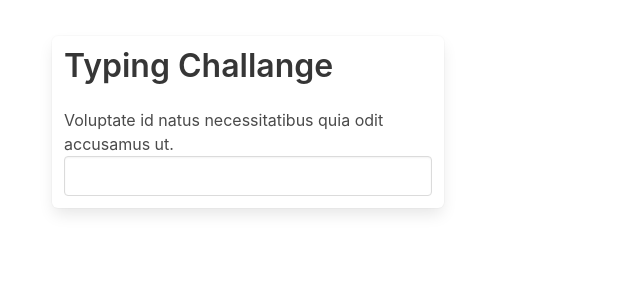
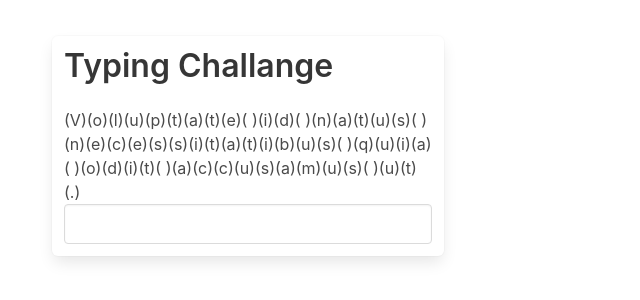
Before and after one commit to zarbabi/typing-game, an Angular app: page / in a window 1280 px wide. Shown: the top 300 px of the page, without its empty margins (0-640 px from the left). Built offline with nearby package versions, Linux system fonts and the light colour scheme.

Commit message:
ngfor with index

```diff
--- a/src/app/app.component.html
+++ b/src/app/app.component.html
@@ -4,7 +4,8 @@
       <h1 class="title has-test-centered">
         Typing Challange </h1>
   <p class="has-text-centerd">
-    {{randomText}}
+    <span *ngFor="let letter of randomText.split(''); let i =index">({{letter}}{{inputText[i]}})</span>
+
   </p>
 
       <div class="field">
```
Also changed, not shown: src/app/app.component.ts (line endings or trailing spaces).
